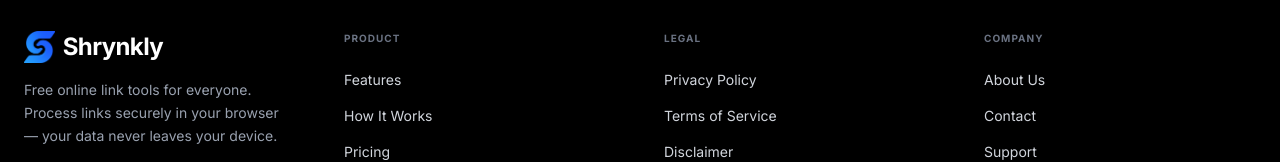
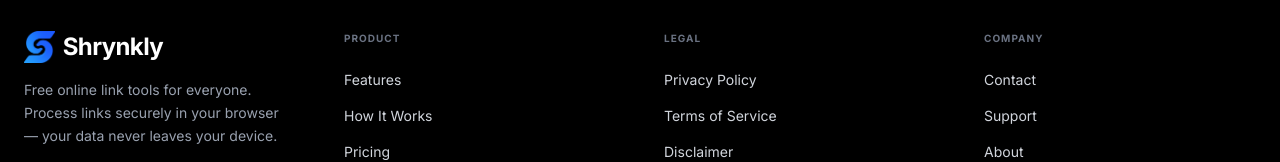
Before and after one commit to thepriyanshbhatt/Shrynkly-URL-Shortner, a React (Vite) app in the folder frontend/: page / in a window 1280 px wide. Shown: the part 2516-2678 px from the top of the page. Built offline with nearby package versions, Linux system fonts and the light colour scheme.

Commit message:
Fix Vercel routing for /about and remove duplicate footer link

```diff
--- a/frontend/src/App.jsx
+++ b/frontend/src/App.jsx
@@ -435,7 +435,6 @@
           <div>
             <h4 className="text-[10px] font-bold text-gray-500 uppercase tracking-widest mb-6">Company</h4>
             <ul className="space-y-4 text-sm text-gray-300">
-              <li><a href="#" className="hover:text-white transition-colors">About Us</a></li>
               <li><a href="#" className="hover:text-white transition-colors">Contact</a></li>
               <li><a href="#" className="hover:text-white transition-colors">Support</a></li>
               <li><RouterLink to="/about" className="hover:text-white transition-colors">About</RouterLink></li>
```
Also changed, not shown: frontend/vercel.json.
